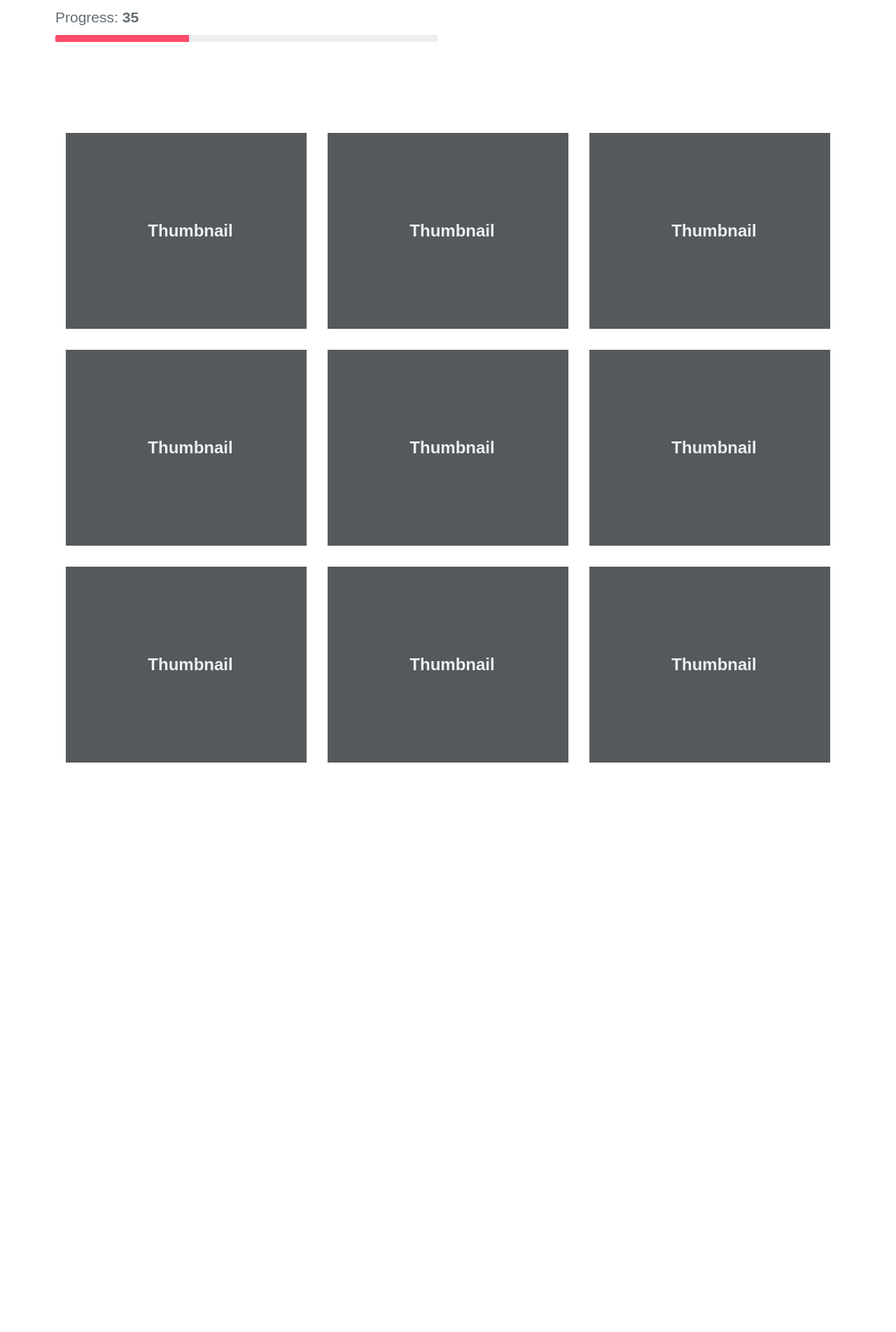
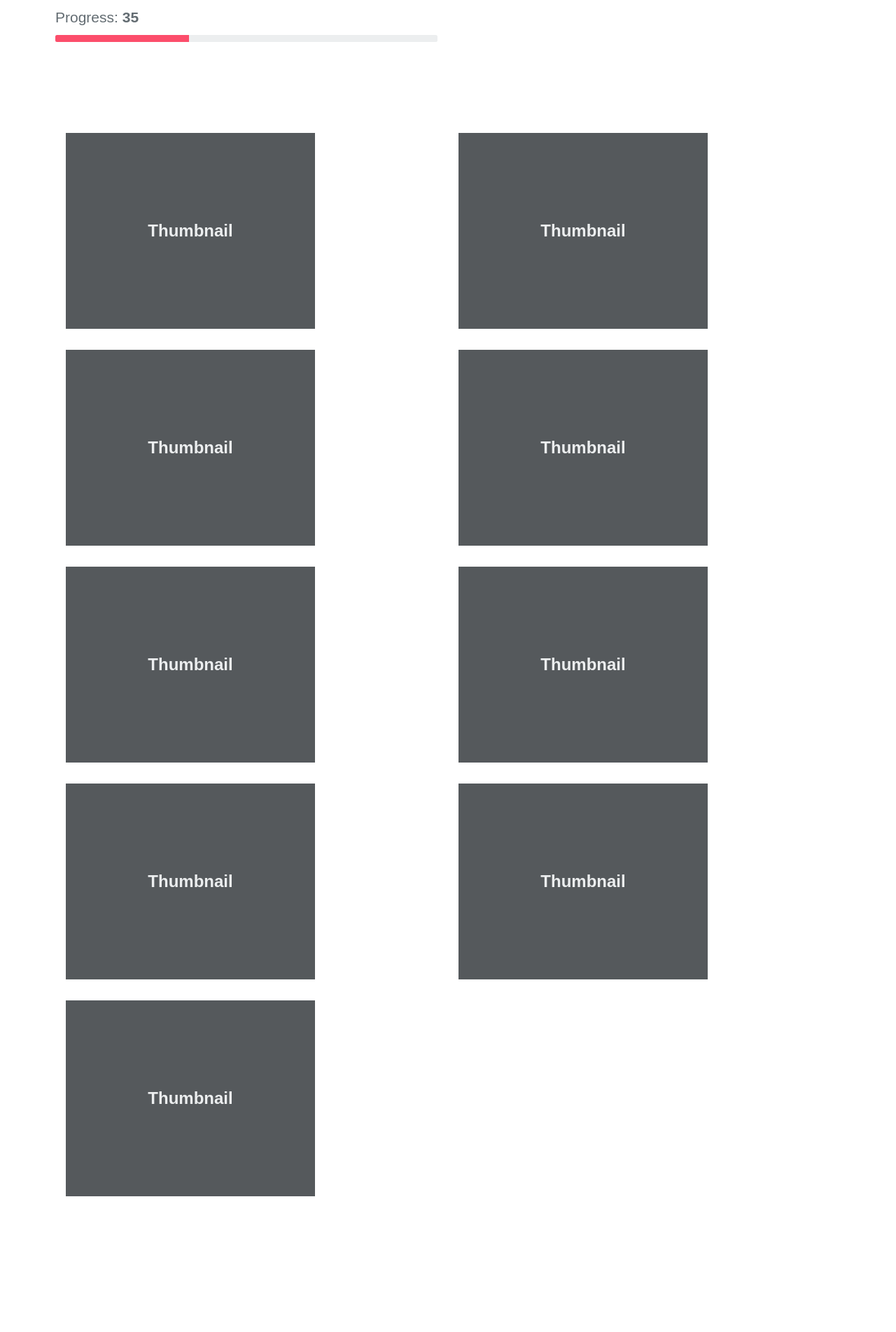
Before and after one commit to gogirlorganisation/Platform, a Django app: page /account/profile/ in a window 1280 px wide. Shown: the part 291-2195 px from the top of the page at 70% size. Before the commit the page ends 1381 px from the top, so only its background shows below. Run offline with Django 3.2, Linux system fonts and the light colour scheme; a user stored in the database is signed in; data comes from the database, SQL or seed files in the repository; some libraries are stand-ins or nearby versions; some web fonts are replaced.

Commit message:
Profile two thumbnails per row fix
ok bby <3

```diff
--- a/TheGirlCode/accounts/templates/accounts/profile.html
+++ b/TheGirlCode/accounts/templates/accounts/profile.html
@@ -84,7 +84,7 @@
                         <!-- portfolio_container -->
                         <div class="no-padding portfolio_container clearfix">
                             <!-- single work -->
-                            <div class="col-md-4 col-sm-6">
+                            <div class="col-md-6 col-sm-6">
                                 <a id="demo01" href="#" class="portfolio_item"> <img src="{% static 'accounts/profile img/placeholder.svg' %}" alt="Card image cap">
                                     <div class="portfolio_item_hover">
                                         <div class="portfolio-border clearfix">
@@ -99,7 +99,7 @@
                             <!-- end single work -->
 
                             <!-- single work -->
-                            <div class="col-md-4 col-sm-6 ads movie">
+                            <div class="col-md-6 col-sm-6 ads movie">
                                 <a id="demo02" href="#" class="portfolio_item"> <img src="{% static 'accounts/profile img/placeholder.svg' %}" alt="Card image cap">
                                     <div class="portfolio_item_hover">
                                         <div class="portfolio-border clearfix">
@@ -114,7 +114,7 @@
                             <!-- end single work -->
 
                             <!-- single work -->
-                            <div class="col-md-4 col-sm-6 product">
+                            <div class="col-md-6 col-sm-6 product">
                                 <a id="demo03" href="#" class="portfolio_item"> <img src="{% static 'accounts/profile img/placeholder.svg' %}" alt="Card image cap">
                                     <div class="portfolio_item_hover">
                                         <div class="portfolio-border research">
@@ -128,7 +128,7 @@
                             <!-- end single work -->
 
                             <!-- single work -->
-                            <div class="col-md-4 col-sm-6">
+                            <div class="col-md-6 col-sm-6">
                                 <a id="demo01" href="#" class="portfolio_item"> <img src="{% static 'accounts/profile img/placeholder.svg' %}" alt="Card image cap">
                                     <div class="portfolio_item_hover">
                                         <div class="portfolio-border clearfix">
@@ -143,7 +143,7 @@
                             <!-- end single work -->
 
                             <!-- single work -->
-                            <div class="col-md-4 col-sm-6 ads movie">
+                            <div class="col-md-6 col-sm-6 ads movie">
                                 <a id="demo02" href="#" class="portfolio_item"> <img src="{% static 'accounts/profile img/placeholder.svg' %}" alt="Card image cap">
                                     <div class="portfolio_item_hover">
                                         <div class="portfolio-border clearfix">
@@ -158,7 +158,7 @@
                             <!-- end single work -->
 
                             <!-- single work -->
-                            <div class="col-md-4 col-sm-6 product">
+                            <div class="col-md-6 col-sm-6 product">
                                 <a id="demo03" href="#" class="portfolio_item"> <img src="{% static 'accounts/profile img/placeholder.svg' %}" alt="Card image cap">
                                     <div class="portfolio_item_hover">
                                         <div class="portfolio-border research">
@@ -173,7 +173,7 @@
                             <!-- end single work -->
 
                             <!-- single work -->
-                            <div class="col-md-4 col-sm-6">
+                            <div class="col-md-6 col-sm-6">
                                 <a id="demo01" href="#" class="portfolio_item"> <img src="{% static 'accounts/profile img/placeholder.svg' %}" alt="Card image cap">
                                     <div class="portfolio_item_hover">
                                         <div class="portfolio-border clearfix">
@@ -188,7 +188,7 @@
                             <!-- end single work -->
 
                             <!-- single work -->
-                            <div class="col-md-4 col-sm-6 ads movie">
+                            <div class="col-md-6 col-sm-6 ads movie">
                                 <a id="demo02" href="#" class="portfolio_item"> <img src="{% static 'accounts/profile img/placeholder.svg' %}" alt="Card image cap">
                                     <div class="portfolio_item_hover">
                                         <div class="portfolio-border clearfix">
@@ -203,7 +203,7 @@
                             <!-- end single work -->
 
                             <!-- single work -->
-                            <div class="col-md-4 col-sm-6 product">
+                            <div class="col-md-6 col-sm-6 product">
                                 <a id="demo03" href="#" class="portfolio_item"> <img src="{% static 'accounts/profile img/placeholder.svg' %}" alt="Card image cap">
                                     <div class="portfolio_item_hover">
                                         <div class="portfolio-border research">
```
